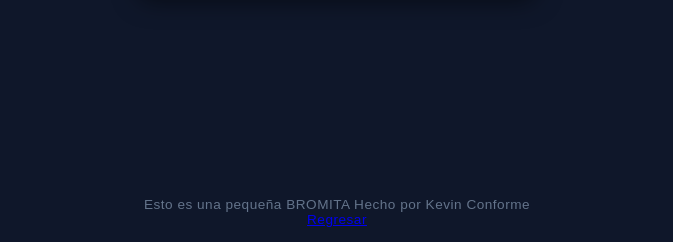
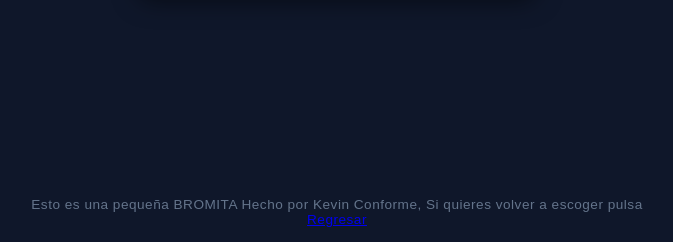
Before and after one commit to KevinConforme/Web-Personal-Django3, a Django app: page /pregunta/ in a window 1280 px wide. Shown: the part 558-800 px from the top of the page, without its empty margins (303-976 px from the left). Run offline with Django 3.2, Linux system fonts and the light colour scheme.

Commit message:
Update pregunta.html

```diff
--- a/WebPersonal/core/templates/core/pregunta.html
+++ b/WebPersonal/core/templates/core/pregunta.html
@@ -57,8 +57,7 @@
     </div>
 
   </div>
-  <footer> Esto es una pequeña BROMITA Hecho por Kevin Conforme <p><a href="{% url 'juego' %}">Regresar</a></p></footer>
-
+  <footer> Esto es una pequeña BROMITA Hecho por Kevin Conforme, Si quieres volver a escoger pulsa <p><a href="{% url 'juego' %}">Regresar</a></p></footer>
   <script>
     const btnSi = document.getElementById('btn-si');
     const frases = ["¡Casi!", "😧💔😭", "¡Muy lento!", "🥲🥲🥲", "¡Ups!", "🥹🥹🥹", "¡Yo se que quieres!", "😟😕🙁", "¡Inténtalo de nuevo!"];
```
